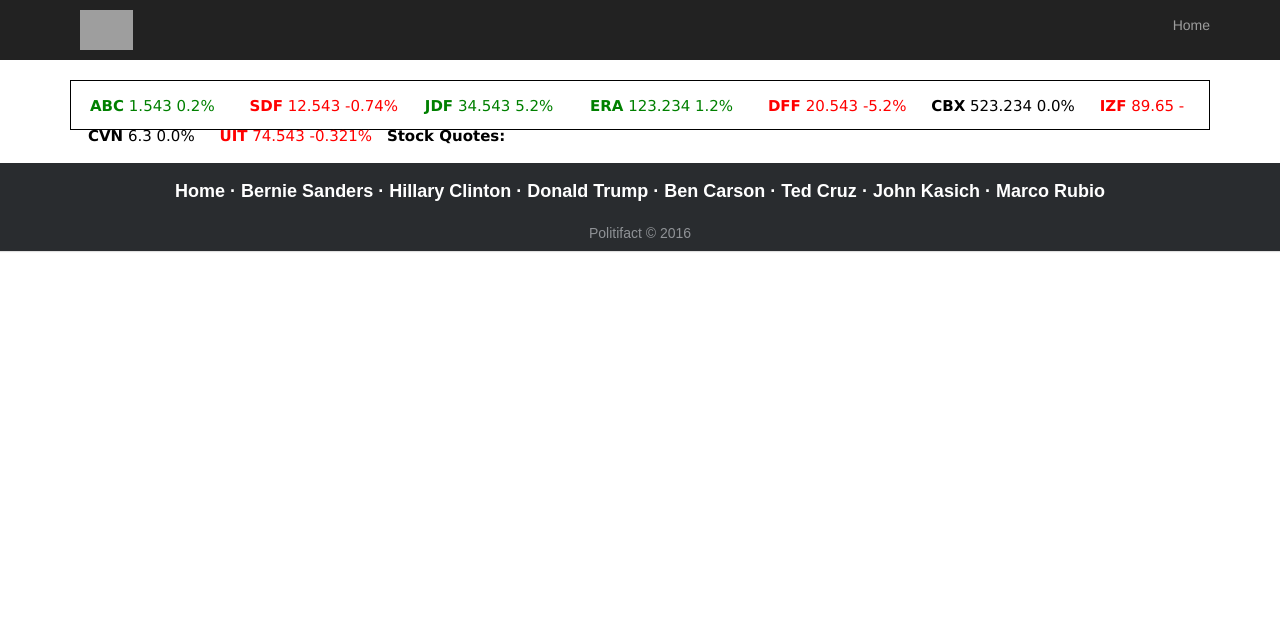
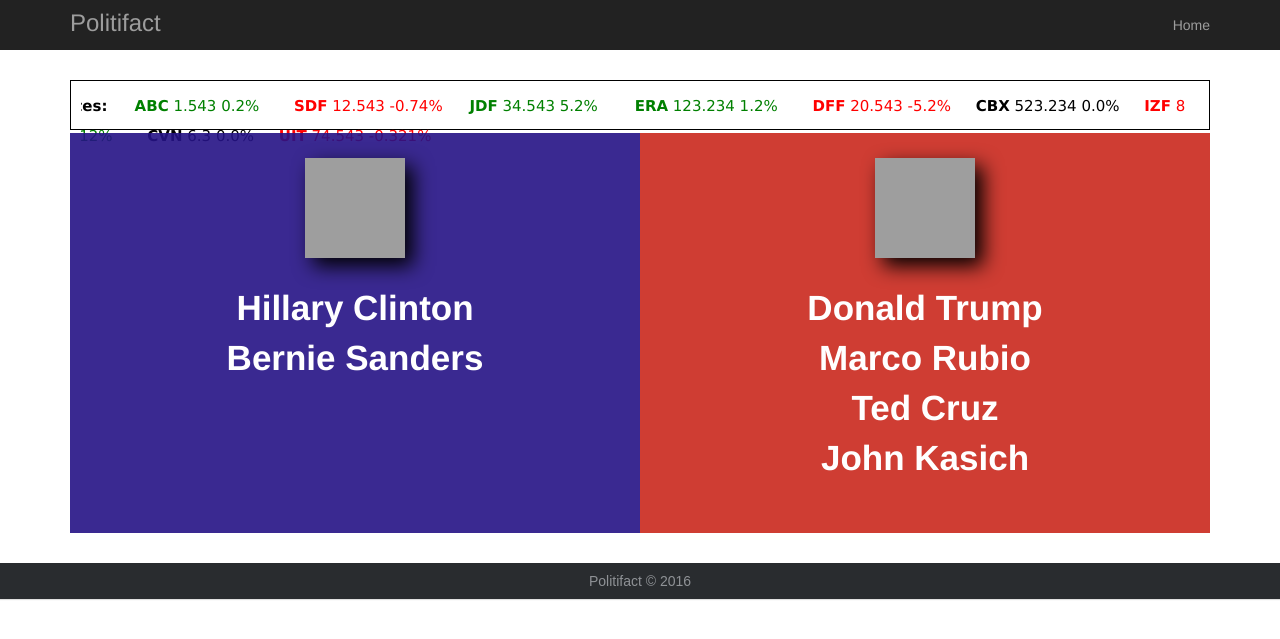
Before and after one commit to JStack424/hackDelt2016, a PHP site: page / in a window 1280 px wide. Shown: the top 639 px of the page. Run offline with PHP 8.4, Linux system fonts and the light colour scheme; some libraries are stand-ins or nearby versions; grey boxes are pictures that could not be loaded.

Commit message:
design stuff, created party stuff on homepage etc.

```diff
--- a/css/custom.css
+++ b/css/custom.css
@@ -6,61 +6,21 @@
   width: 100%;
   text-align: center;
   font: normal 18px sans-serif;
-
   padding: 10px;
   margin-top: 30px;
 }
-
-.footer-basic-centered .footer-company-motto{
-  color:  #8d9093;
-  font-size: 24px;
-  margin: 0;
-  text-decoration: none;
-}
-
 .footer-basic-centered .footer-company-name{
   color:  #8f9296;
   font-size: 14px;
   margin: 0;
 }
-
-.footer-basic-centered .footer-links{
-  list-style: none;
-  font-weight: bold;
-  color:  #ffffff;
-  padding: 8px 0 23px;
-  margin: 0;
-}
-
-.footer-basic-centered .footer-links a{
-  display:inline-block;
-  text-decoration: none;
-  color: inherit;
-}
-
 /* If you don't want the footer to be responsive, remove these media queries */
-
 @media (max-width: 600px) {
-
   .footer-basic-centered{
     padding: 10px;
   }
-
-  .footer-basic-centered .footer-company-motto{
-    font-size: 18px;
-  }
-
   .footer-basic-centered .footer-company-name{
     font-size: 12px;
-  }
-
-  .footer-basic-centered .footer-links{
-    font-size: 14px;
-    padding: 15px 0 20px;
-  }
-
-  .footer-basic-centered .footer-links a{
-    line-height: 1.8;
   }
 }
 /* css for stock ticker */
@@ -93,7 +53,6 @@ div#tickerDiv {
     position: relative;
     line-height: 30px;
 }
-
 div.stockTicker {
     font-family: Verdana, Arial, Helvetica, San-serif;
     font-size: 15px;
@@ -123,21 +82,61 @@ div.stockTicker span.quote {
     font-weight: bold;
     padding-left: 10px;
 }
-
 .navlogo {
     height:60px;
     padding:10px;
 }
-
 .nameOfCandidate {
     text-align: center;
 }
 .mainInfo {
     margin-top:60px;
+    margin-left:auto;
+    margin-right:auto;
 }
 #leftHome {
-    background-color:##251286;
+    background-color:rgba(37,18,134,0.9);
 }
 #rightHome {
-    background-color:#ca281d;
+    background-color:rgba(202,40,29,0.9);
 }
+.partyDiv {
+    height: 400px;
+}
+.partyImg {
+    width: 100px;
+    height: 100px;
+    filter:drop-shadow(8px 8px 10px black);
+    -webkit-filter: drop-shadow(8px 8px 10px black);
+    display:block;
+    margin: 25px auto;
+}
+iframe {
+    display: block;
+    margin: 20px auto;
+}
+.Candidates {
+    list-style-type: none;
+    text-align: center;
+}
+.Candidates li{
+  list-style: none;
+  font-weight: bold;
+  color:  inherit;
+    font-size: 35px;
+}
+.Candidates a {
+  text-decoration: none;
+  color: #FFFFFF;
+}
+.left a:hover li{
+  color: rgba(202,40,29,0.9);
+}
+.right a:hover li{
+  color: rgba(37,18,134,0.9);
+}
+@media (min-width: 991px) {
+  .Candidates li{
+      padding-right: 40px;
+    }
+}
--- a/footer.php
+++ b/footer.php
@@ -1,25 +1,5 @@
 <footer class="footer-basic-centered">
-
-    <p class="footer-links">
-        <a href='index.php'> Home </a>
-        ·
-        <a href='candidateTemplate.php?name=Bernie%20Sanders'> Bernie Sanders </a>
-        ·
-        <a href='candidateTemplate.php?name=Hillary%20Clinton'> Hillary Clinton </a>
-        ·
-        <a href='candidateTemplate.php?name=Donald%20Trump'> Donald Trump </a>
-        ·
-        <a href='candidateTemplate.php?name=Ben%20Carson'> Ben Carson </a>
-        ·
-        <a href='candidateTemplate.php?name=Ted%20Cruz'> Ted Cruz </a>
-        ·
-        <a href='candidateTemplate.php?name=John%20Kasich'> John Kasich </a>
-        ·
-        <a href='candidateTemplate.php?name=Marco%20Rubio'> Marco Rubio </a>
-    </p>
-
     <p class="footer-company-name"> Politifact &copy; 2016</p>
-
 </footer>
 
     <!-- JQUERY -->
--- a/index.php
+++ b/index.php
@@ -5,7 +5,6 @@
 <?php include 'nav.php'; ?>
 
     <div class="container mainInfo">
-
         <div id='currentStanding'>
             <div id="tickerDiv">
                 <div id="ticker" class="stockTicker">
@@ -23,22 +22,58 @@
                     <span class="down"><span class="quote">UIT</span> 74.543 -0.321%</span>
                 </div>
             </div>
+
+            <!-- These two charts were pulled from
+            http://elections.huffingtonpost.com/pollster/2016-national-gop-primary
+            and http://elections.huffingtonpost.com/pollster/2016-national-democratic-primary
+
+            <div class='col-md-6'>
+                <script type="text/javascript" src="http://elections.huffingtonpost.com/pollster/2016-national-democratic-primary/embed.js#!maxdate=2016-02-27&estimate=official" data-width="450" data-height="400"></script>
+            </div>
+            <div class='col-md-6'>
+                <script type="text/javascript" src="http://elections.huffingtonpost.com/pollster/2016-national-gop-primary/embed.js#!maxdate=2016-02-27&estimate=official" data-width="450" data-height="400"></script>
+            </div>-->
         </div>
         <div id='trendingTopics'>
 
         </div>
 
         <div id='upcomingEvents'>
+            <?php
 
+            ?>
         </div>
 
-        <div id='whichParty'>
-            <div id='leftHome'>
-            </div>
+        <div id='leftHome' class='col-sm-6 partyDiv'>
+            <img src='http://img.photobucket.com/albums/v53/mike_kwiatkowski/DemocratDonkey1.png' class='partyImg'>
+            <ul class='Candidates left'>
+                <a href='candidateTemplate.php?name=Hillary%20Clinton'> <li>
+                    Hillary Clinton
+                </li> </a>
+                <a href='candidateTemplate.php?name=Bernie%20Sanders'> <li>
+                    Bernie Sanders
+                </li> </a>
+            </ul>
+        </div>
 
-            <div id='rightHome'>
-            </div>
+        <div id='rightHome' class='col-md-6 partyDiv'>
+            <img src='https://upload.wikimedia.org/wikipedia/commons/thumb/9/9b/Republicanlogo.svg/2000px-Republicanlogo.svg.png' class='partyImg'>
+            <ul class='Candidates right'>
+                <a href='candidateTemplate.php?name=Donald%20Trump'> <li>
+                    Donald Trump
+                </li> </a>
+                <a href='candidateTemplate.php?name=Marco%20Rubio'> <li>
+                    Marco Rubio
+                </li> </a>
+                <a href='candidateTemplate.php?name=Ted%20Cruz'> <li>
+                    Ted Cruz
+                </li> </a>
+                <a href='candidateTemplate.php?name=John%20Kasich'> <li>
+                    John Kasich
+                </li> </a>
+             </ul>
         </div>
+
         <div id='compareCandidates'>
         </div>
 
@@ -49,7 +84,7 @@
       <script src='stockTicker.js'> </script>
     <script type="text/javascript">
         $(function() {
-            $("#ticker").jStockTicker({interval: 45});
+            $("#ticker").jStockTicker({interval: 65});
         });
     </script>
 
--- a/nav.php
+++ b/nav.php
@@ -9,7 +9,7 @@
                     <span class="icon-bar"></span>
                     <span class="icon-bar"></span>
                 </button>
-                    <img class="navlogo" src="http://cdn1.theodysseyonline.com/files/2016/02/19/635915016528302803417530905_Politics.jpg">
+                    <h3 style='color:#9d9d9d;padding:0;margin-top: 10px;'> Politifact </h3>
                 </a>
             </div>
             <!-- Collect the nav links, forms, and other content for toggling -->
```
